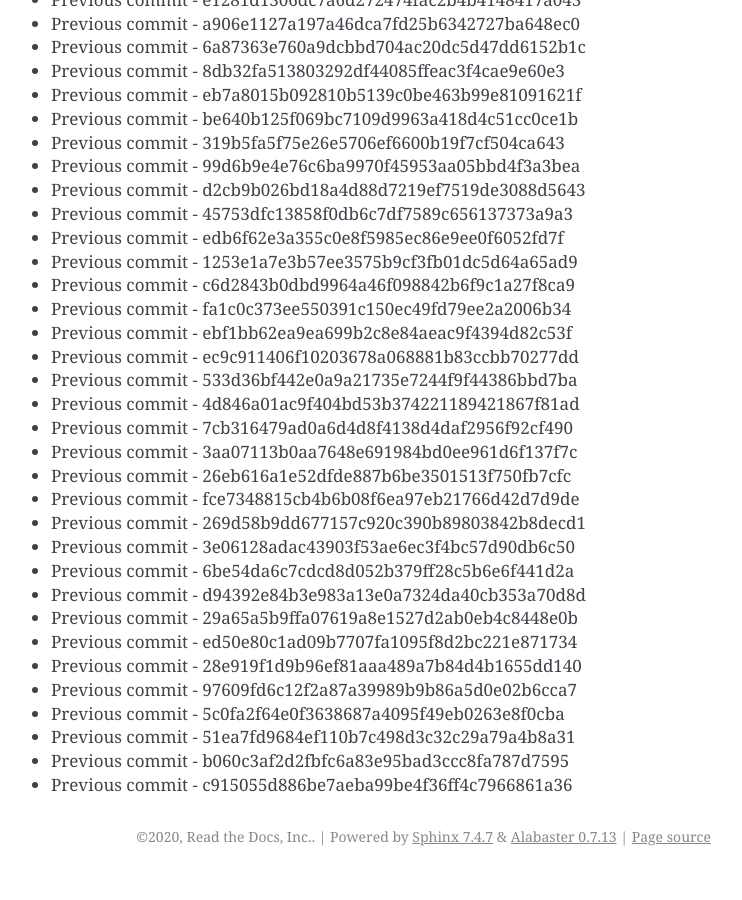
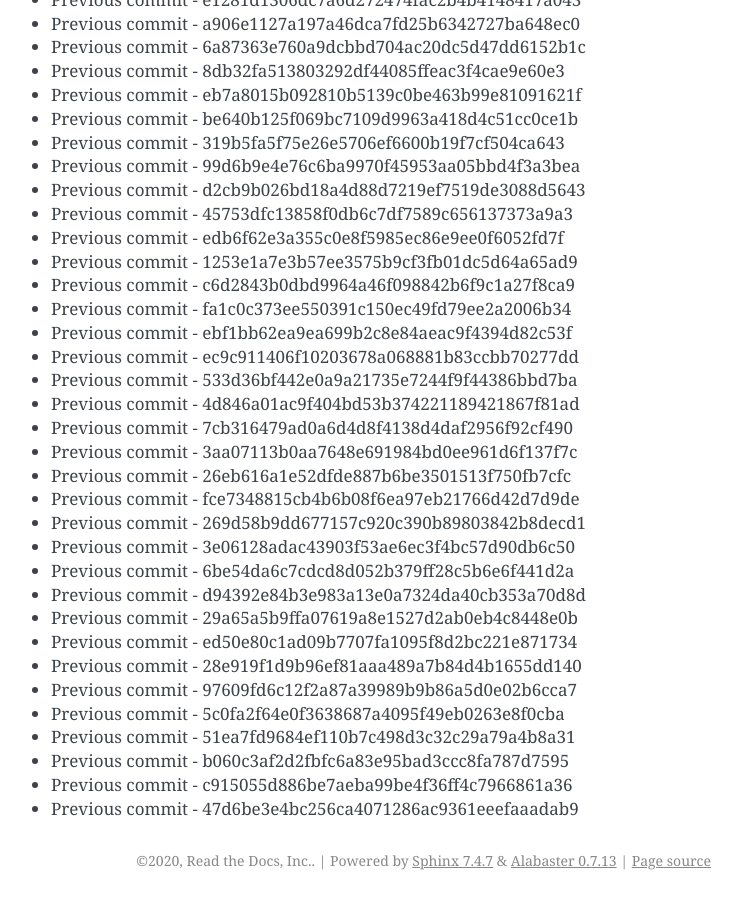
Before and after one commit to readthedocs/rtd-git-stresstest, a Sphinx documentation site: the page built from docs/updates.rst, in a window 1280 px wide and 900 px high, scrolled down 79828 px. Shown: the whole window, without its empty margins (399-1141 px from the left). Built offline with Sphinx 7.4.7, drawn with Linux system fonts in a browser that asks for light colours; before the commit the page ends 80704 px from its top, so only the background shows below that.

Commit message:
Generating commit from previous: 47d6be3e4bc256ca4071286ac9361eeefaaadab9

```diff
--- a/docs/updates.rst
+++ b/docs/updates.rst
@@ -3386,3 +3386,4 @@ It can be tested for any performance characteristics.
 * Previous commit - 51ea7fd9684ef110b7c498d3c32c29a79a4b8a31
 * Previous commit - b060c3af2d2fbfc6a83e95bad3ccc8fa787d7595
 * Previous commit - c915055d886be7aeba99be4f36ff4c7966861a36
+* Previous commit - 47d6be3e4bc256ca4071286ac9361eeefaaadab9
```
